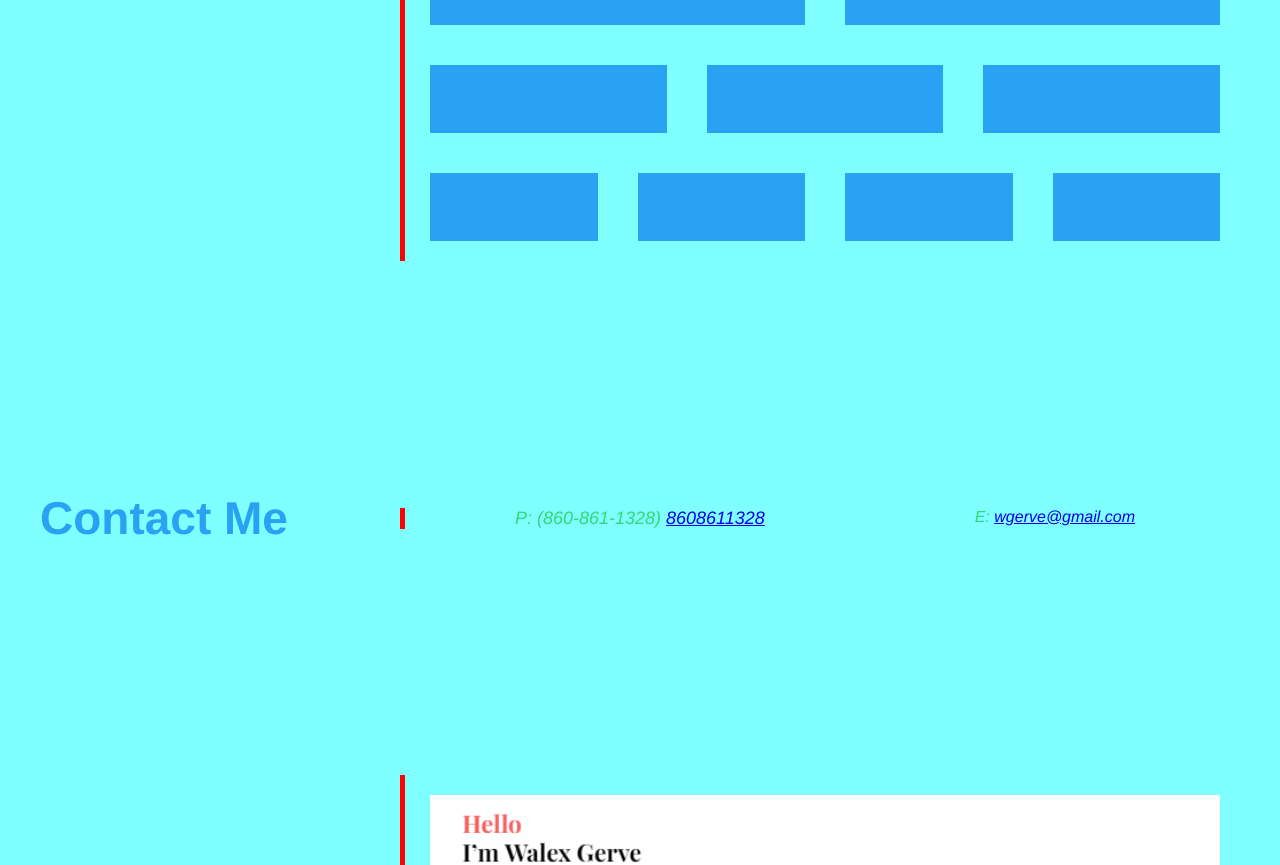
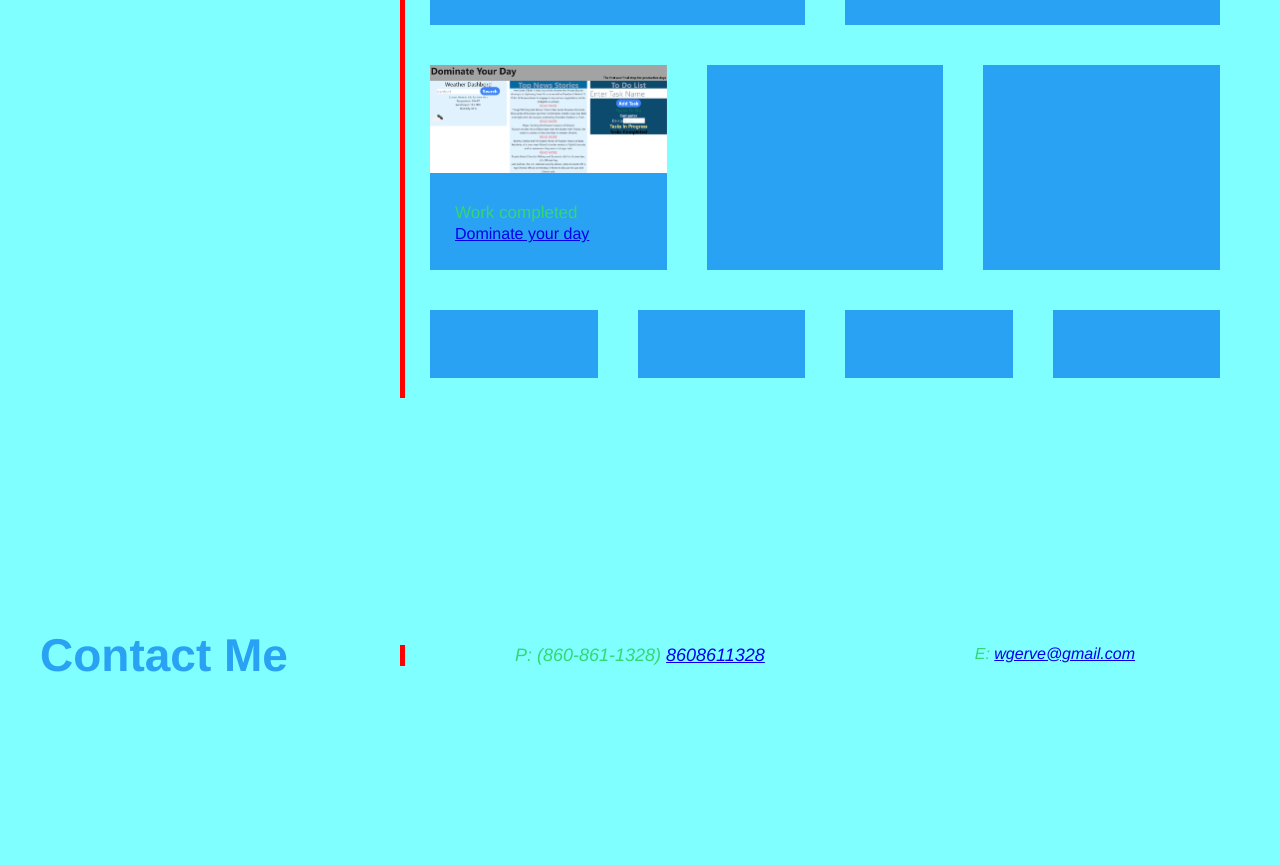
Before and after one commit to gewalex/gerve-portfolio-page, a plain HTML site: page index.html in a window 1280 px wide. Shown: the part 1355-2220 px from the top of the page. Drawn offline with Linux system fonts and the light colour scheme.

Commit message:
add project one

```diff
--- a/index.html
+++ b/index.html
@@ -91,9 +91,8 @@
                                 <article class="project-image">
                                     <img src="./assets/images/horiseon-screenshot.png" alt="Heriseon page hero section screenshot" />
                                     <div class="project-status">
-
                                         <p>Work completed</p>
-                                        <a href="https://github.com/gewalex/first-coding-refactor">Code Refactor</a>
+                                        <a href="https://gewalex.github.io/first-coding-refactor/">Code Refactor</a>
                                     </div>
                                 </article>
 
@@ -101,9 +100,10 @@
                                 <div class="project">
                                     <!-- future project image place holder -->
                                     <article class="project-image">
-                                        <img src="/" alt="" />
+                                        <img src="./assets/images/dominate-your-day.png" alt="Project one screenshot" />
                                         <div class="project-status">
-                                            <!-- place holder for the project-image source reference and description -->
+                                            <p>Work completed</p>
+                                            <a href="https://gewalex.github.io/dominate-your-day/">Dominate your day</a>
                                         </div>
                                     </article>
 
@@ -121,8 +121,8 @@
                                     <div class="project-status">
                                         <!-- place holder for the project-image source reference and description -->
                                     </div>
-                                </article>
-                            </div>
+                                    </article>
+                                 </div>
 
                             <div class="project">
                                 <!-- future project image place holder -->
```
Also changed, not shown: assets/images/dominate-your-day.png (added).
